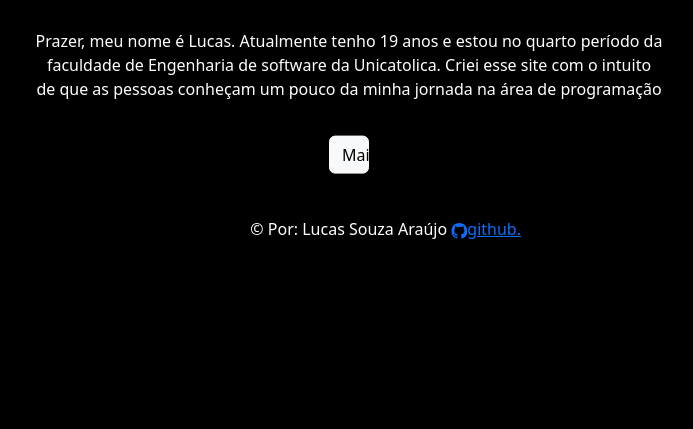
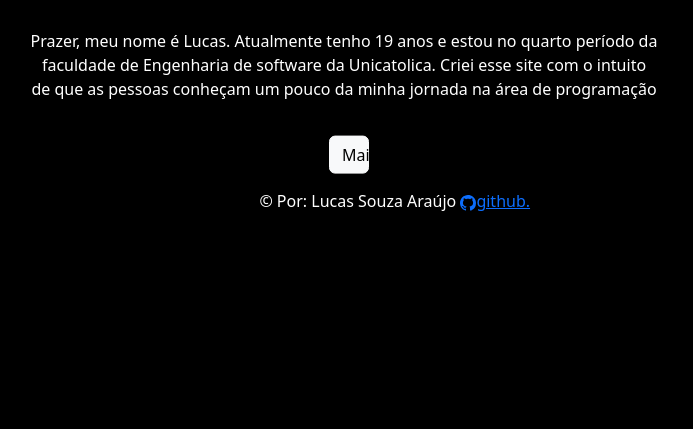
Before and after one commit to logosart/pythonanywhere, a Django app: page / in a window 1280 px wide. Shown: the part 371-800 px from the top of the page, without its empty margins (291-984 px from the left). Run offline with Django 4.2, Linux system fonts and the light colour scheme.

Commit message:
alinhando elementos

```diff
--- a/portfolio/templates/base.html
+++ b/portfolio/templates/base.html
@@ -22,8 +22,9 @@
         <style type="text/css">
         .footer{
             position: absolute;
+            top: 70%;
+            left: 43%;
 
-            transform: translate(200%, 1200%);
         }
         </style>
     </div>
--- a/portfolio/templates/home.html
+++ b/portfolio/templates/home.html
@@ -31,9 +31,8 @@
         display: absolute;
         justify-content: center;
         height: 300px;
-        align: center;
-        position: relative;
-        left:500PX;
+        position: absolute;
+        left:40%;
         top: 50px;
 
     }
@@ -45,7 +44,7 @@
         justify-content: center;
         top: 400px;
         right: 10px;
-        left: 10px;
+        left: 0%;
 
 
     }
```
